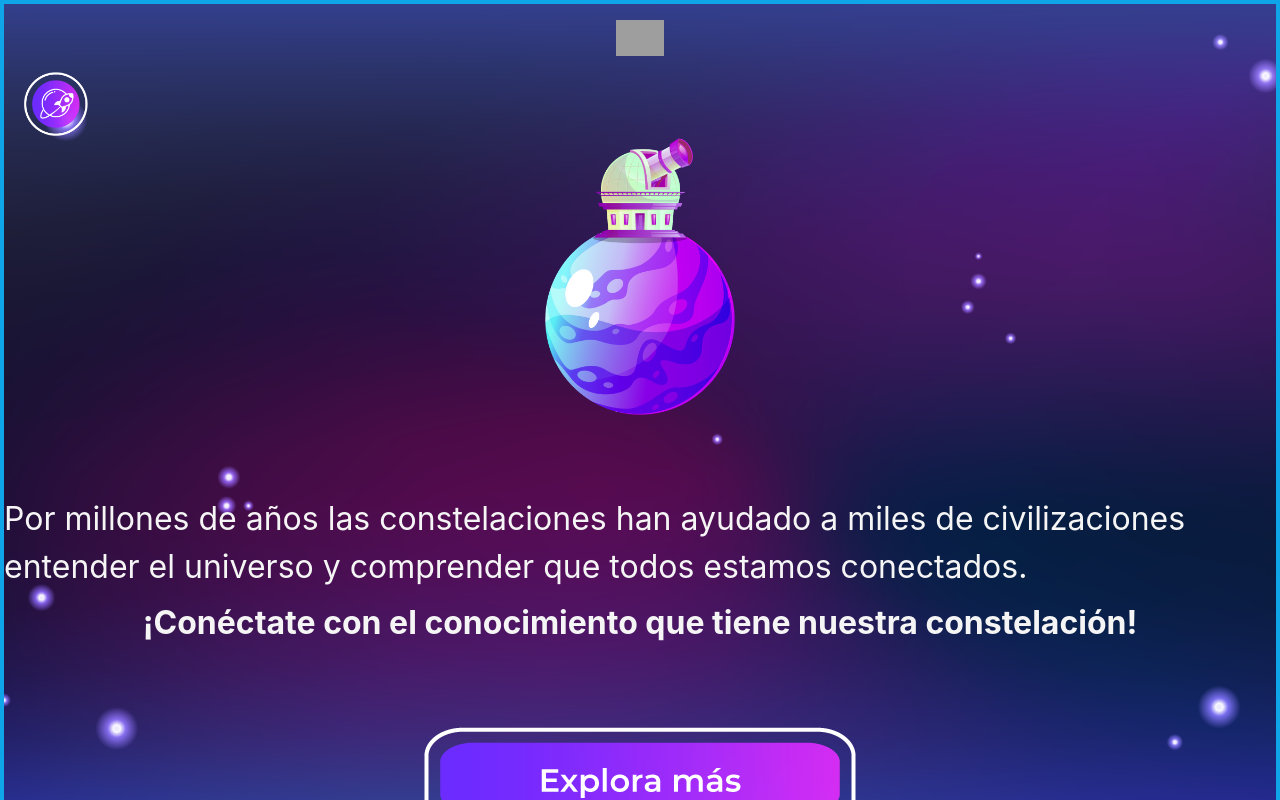
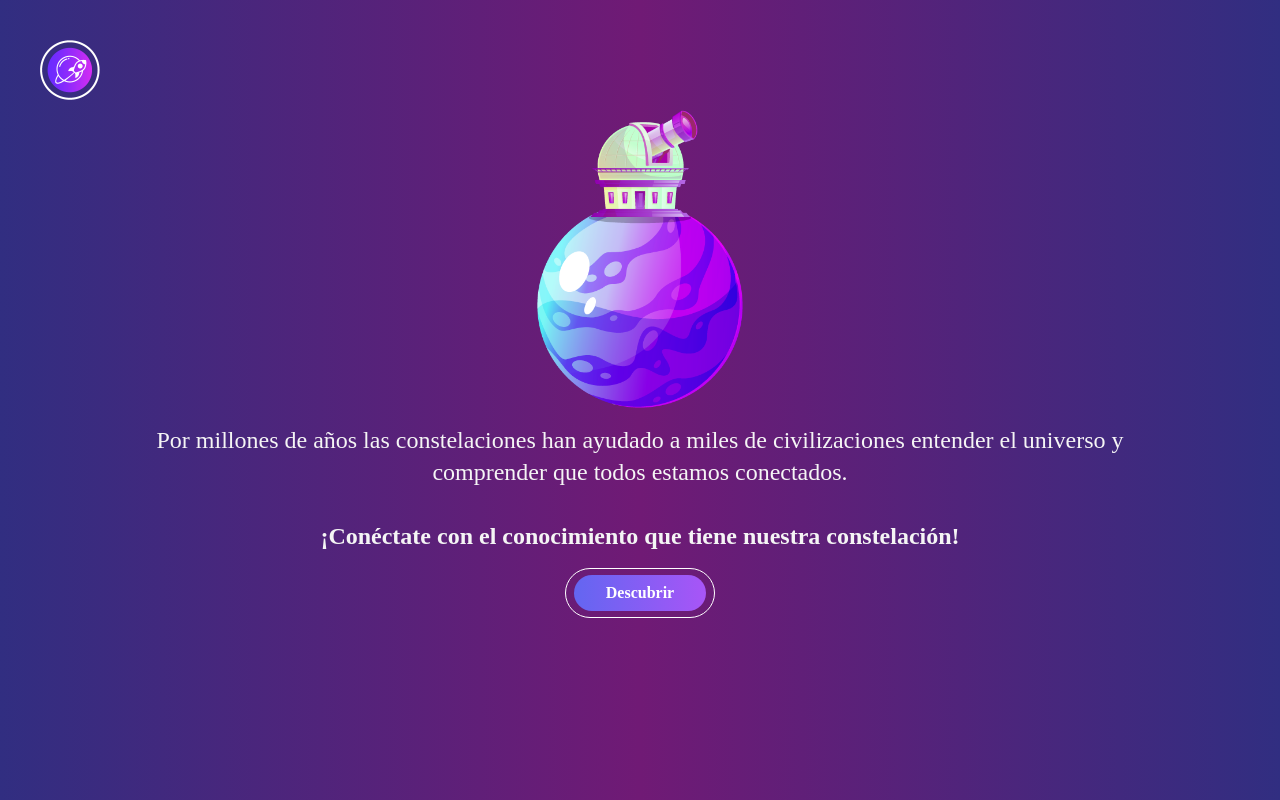
Before and after one commit to SantiagoBolanosCUN/Bang, a React (Create React App) app: page /LibreriaOrion in a window 1280 px wide. Built offline with nearby package versions, Linux system fonts and the light colour scheme; grey boxes are pictures that could not be loaded; a web font is replaced by a local one.

Commit message:
cambio estilos modalinicio

```diff
--- a/src/components/ModalInicio.js
+++ b/src/components/ModalInicio.js
@@ -9,9 +9,56 @@ const ModalInicio = ({ setModalOn, setChoice }) => {
     history.push(`/PostLibreriaOrion`);
   };
 
+  function onClickHandler() {
+    history.push("/Home");
+  }
+
   return (
-    <div className="   bg-zinc-200 fixed inset-0 z-50   ">
-      <div className="relative h-screen justify-center items-center bg-white border-4 border-sky-500 ">
+    <section className="grid place-items-center min-h-screen bg-gradient-to-r from-indigo-900 via-fuchsia-900 to-indigo-900">
+      <div className="absolute top-10 left-10">
+        <button>
+          <img
+            src={planetaMini}
+            onClick={onClickHandler}
+            alt="image1"
+            className="h-[60px]"
+          ></img>
+        </button>
+      </div>
+
+      <div className="text-center sm:text-left pt-8 max-w-5xl grid gap-4 sm:grid-cols-1 sm:grid-rows-2">
+        <div className="grid place-items-center">
+          <img src={planetaModal} className="h-[300px] " alt="image1" />
+        </div>
+        <div className="text-center ">
+          <h1 className="text-1xl sm:text-2xl font-['Montserrat'] sm:col-span-2 ">
+            Por millones de años las constelaciones han ayudado a miles de
+            civilizaciones entender el universo y comprender que todos estamos
+            conectados.
+          </h1>
+          <h2 className="pt-8 text-1xl sm:text-2xl font-['Montserrat'] pb-4 font-semibold">
+            ¡Conéctate con el conocimiento que tiene nuestra constelación!
+          </h2>
+
+          <button class=" border border-white text-white  py-1.5 px-2 rounded-full inline-flex items-center">
+            {/* <svg
+                class="fill-current w-4 h-4 mr-2"
+                xmlns="http://www.w3.org/2000/svg"
+                viewBox="0 0 20 20"
+              >
+                <path d="M13 8V2H7v6H2l8 8 8-8h-5zM0 18h20v2H0v-2z" />
+              </svg> */}
+            <a
+              className="font-['Montserrat'] border-none rounded-full py-1.5 px-8 font-semibold bg-gradient-to-r from-indigo-500 to-purple-500 hover:from-pink-500 hover:to-yellow-500"
+              onClick={handleOKClick}
+            >
+              Descubrir
+            </a>
+          </button>
+        </div>
+      </div>
+
+      {/* <div className="relative h-screen justify-center items-center bg-white border-4 border-sky-500 ">
         <div className="contenedorImg h-screen text-white-400">
           <Navbar></Navbar>
           <img
@@ -39,8 +86,8 @@ const ModalInicio = ({ setModalOn, setChoice }) => {
             </button>
           </div>
         </div>
-      </div>
-    </div>
+      </div> */}
+    </section>
   );
 };
 
--- a/src/routes/Login.js
+++ b/src/routes/Login.js
@@ -4,11 +4,10 @@ import "../components/modalInicio.css";
 
 export default function Login() {
   return (
-    <div>
     <section className="grid place-items-center min-h-screen bg-gradient-to-r from-indigo-900 via-fuchsia-900 to-indigo-900">
       <div className="text-center sm:text-left p-4 max-w-5xl grid gap-4 sm:grid-cols-2">
         <div className="sm: self-center">
-            <h1 className="text-4xl sm:text-5xl font-bold sm:col-span-2 ">
+          <h1 className="text-4xl sm:text-5xl font-semibold sm:col-span-2 ">
             ¿Estás listo para <br /> vivir esta aventura?
           </h1>
           <p className="pt-4 pb-4">
@@ -37,6 +36,5 @@ export default function Login() {
         </div>
       </div>
     </section>
-    </div>
   );
 }
```
Lines whose indentation alone changed are shown as unchanged.
